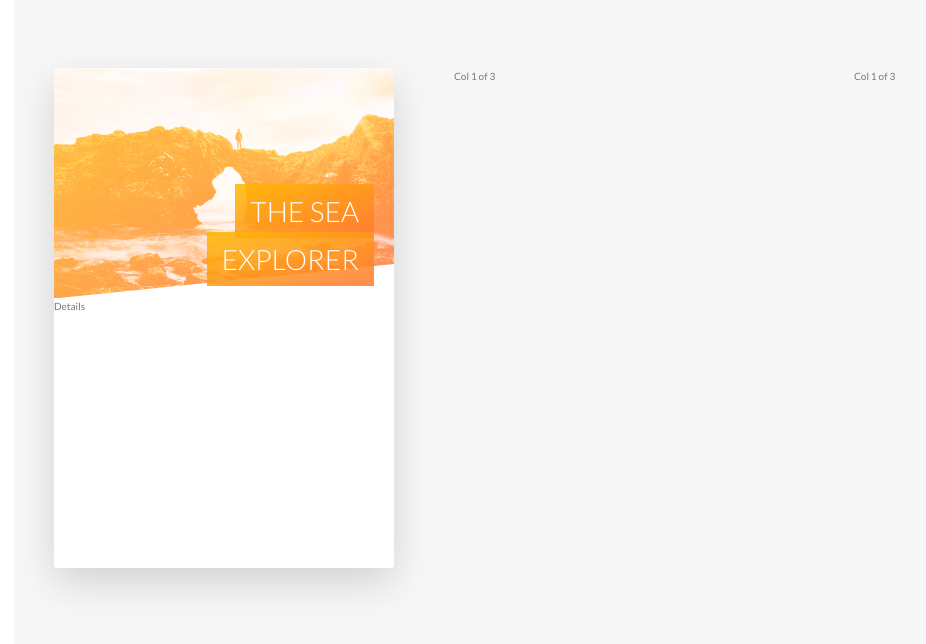
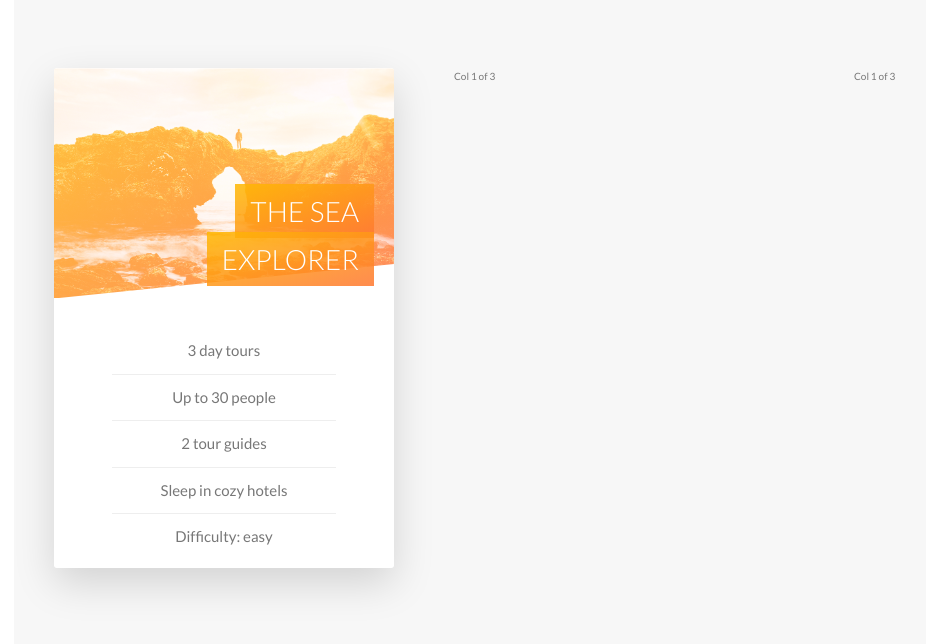
Before and after one commit to KrzysztofBalejko/advanced-CSS, a website: page index.html in a window 1280 px wide. Shown: the part 2499-3143 px from the top of the page, without its empty margins (16-942 px from the left). Drawn offline with Linux system fonts and the light colour scheme.

Commit message:
:lipstick: styling to card details

```diff
--- a/index.html
+++ b/index.html
@@ -112,7 +112,13 @@
                                     <span class="card__heading-span card__heading-span--1">The Sea Explorer</span>
                                 </h4>
                                 <div class="card__details">
-                                    Details
+                                   <ul>
+                                       <li>3 day tours</li>
+                                       <li>Up to 30 people</li>
+                                       <li>2 tour guides</li>
+                                       <li>Sleep in cozy hotels</li>
+                                       <li>Difficulty: easy</li>
+                                   </ul>
                                 </div>
                             </div>
                             <div class="card__side card__side--back card__side--back-1">
--- a/sass/components/_card.scss
+++ b/sass/components/_card.scss
@@ -89,4 +89,24 @@
         }
     }
 
+    &__details {
+        padding: 3rem;
+
+        ul {
+            list-style: none;
+            width: 80%;
+            margin: 0 auto;
+
+            li {
+                text-align: center;
+                font-size: 1.5rem;
+                padding: 1rem;
+
+                &:not(:last-child) {
+                    border-bottom: 1px solid $color-grey-light-2;
+                }
+            }
+        }
+    }
+
 }
```
Also changed, not shown: css/style.css.
